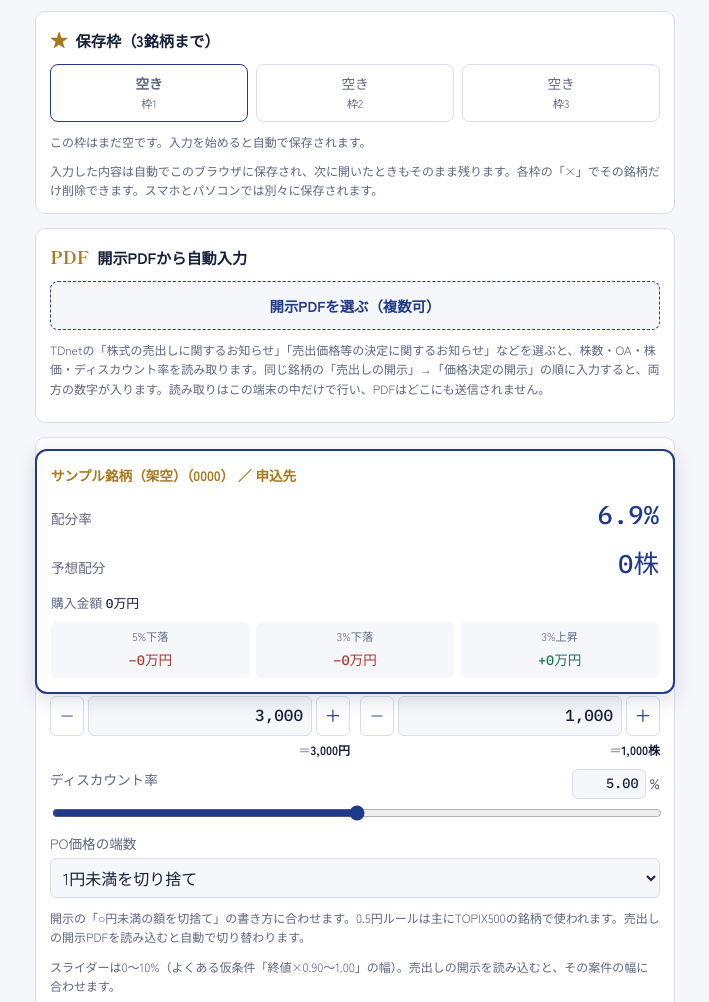
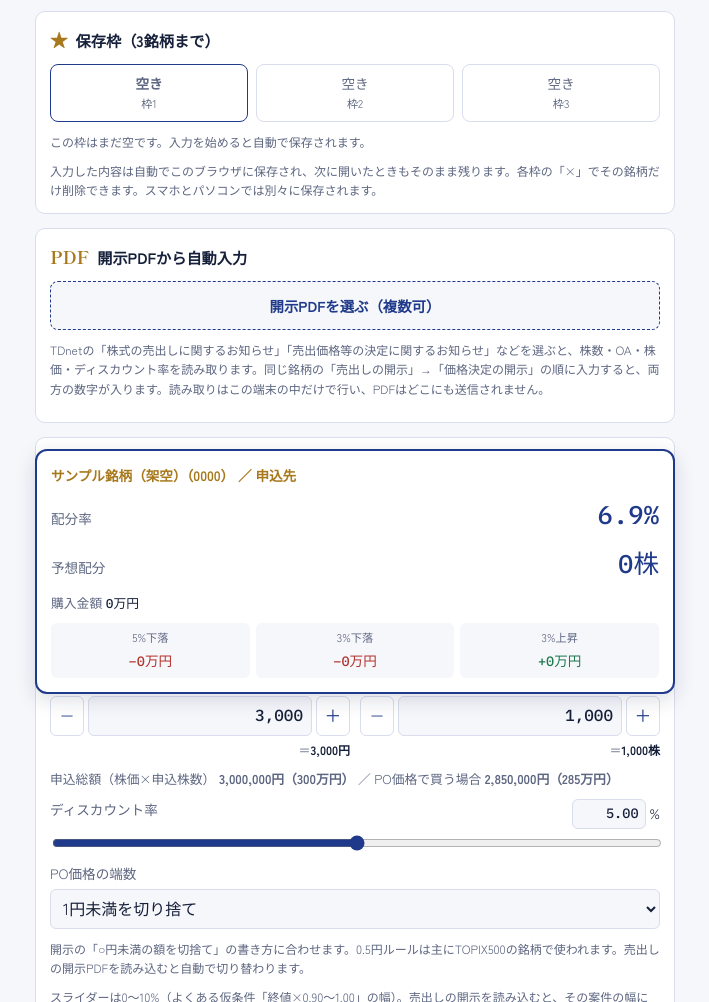
Before and after one commit to barspec884-cmyk/po-fudayomi, a plain HTML site: page index.html in a window 1280 px wide. Shown: the part 98-1100 px from the top of the page, without its empty margins (285-994 px from the left). Drawn offline with Linux system fonts and the light colour scheme.

Commit message:
Add files via upload

```diff
--- a/index.html
+++ b/index.html
@@ -182,6 +182,7 @@ footer{font-size:.75rem;color:var(--muted)}
     <div class="row"><label for="price">株価（円）</label><div class="numwrap"><button type="button" class="stp" data-for="price" data-d="-1" aria-label="減らす">−</button><input type="text" class="num" id="price" value="3,000" inputmode="numeric" autocomplete="off"><button type="button" class="stp" data-for="price" data-d="1" aria-label="増やす">＋</button></div><p class="hint" id="h_price"></p></div>
     <div class="row"><label for="apply">申込株数</label><div class="numwrap"><button type="button" class="stp" data-for="apply" data-d="-1" aria-label="減らす">−</button><input type="text" class="num" id="apply" value="1,000" inputmode="numeric" autocomplete="off"><button type="button" class="stp" data-for="apply" data-d="1" aria-label="増やす">＋</button></div><p class="hint" id="h_apply"></p></div>
   </div>
+  <p class="sub">申込総額（株価×申込株数） <b id="r_applyTotal"></b> ／ PO価格で買う場合 <b id="r_applyPo"></b></p>
   <div class="row"><label for="disc">ディスカウント率 <span class="discbox"><input type="text" id="discNum" class="num" inputmode="decimal" autocomplete="off" aria-label="ディスカウント率（%）">%</span></label><input type="range" id="disc" min="0" max="10" step="0.01" value="5"></div>
   <div class="row"><label for="tick">PO価格の端数</label>
     <select id="tick">
@@ -531,6 +532,10 @@ function calc(){
   $('o_avg').textContent=fmt(avg)+'株';
   $('o_decline').textContent=$('decline').value+'%';
   $('r_po').textContent=yen(po)+'円';
+  // 申込総額：株価×申込株数（参考にPO価格×申込株数も出す）
+  const yenTotal=n=>fmt(n)+'円（'+man(n)+'）';
+  $('r_applyTotal').textContent=yenTotal(price*apply);
+  $('r_applyPo').textContent=yenTotal(po*apply);
   const sum=total+oa, size=sum*po;
   $('r_sum').textContent=fmt(sum)+'株（'+kanji(sum)+'株）';
   $('r_size').textContent=size>=1e8?'約'+(size/1e8).toLocaleString('ja-JP',{maximumFractionDigits:1})+'億円':man(size);
```
